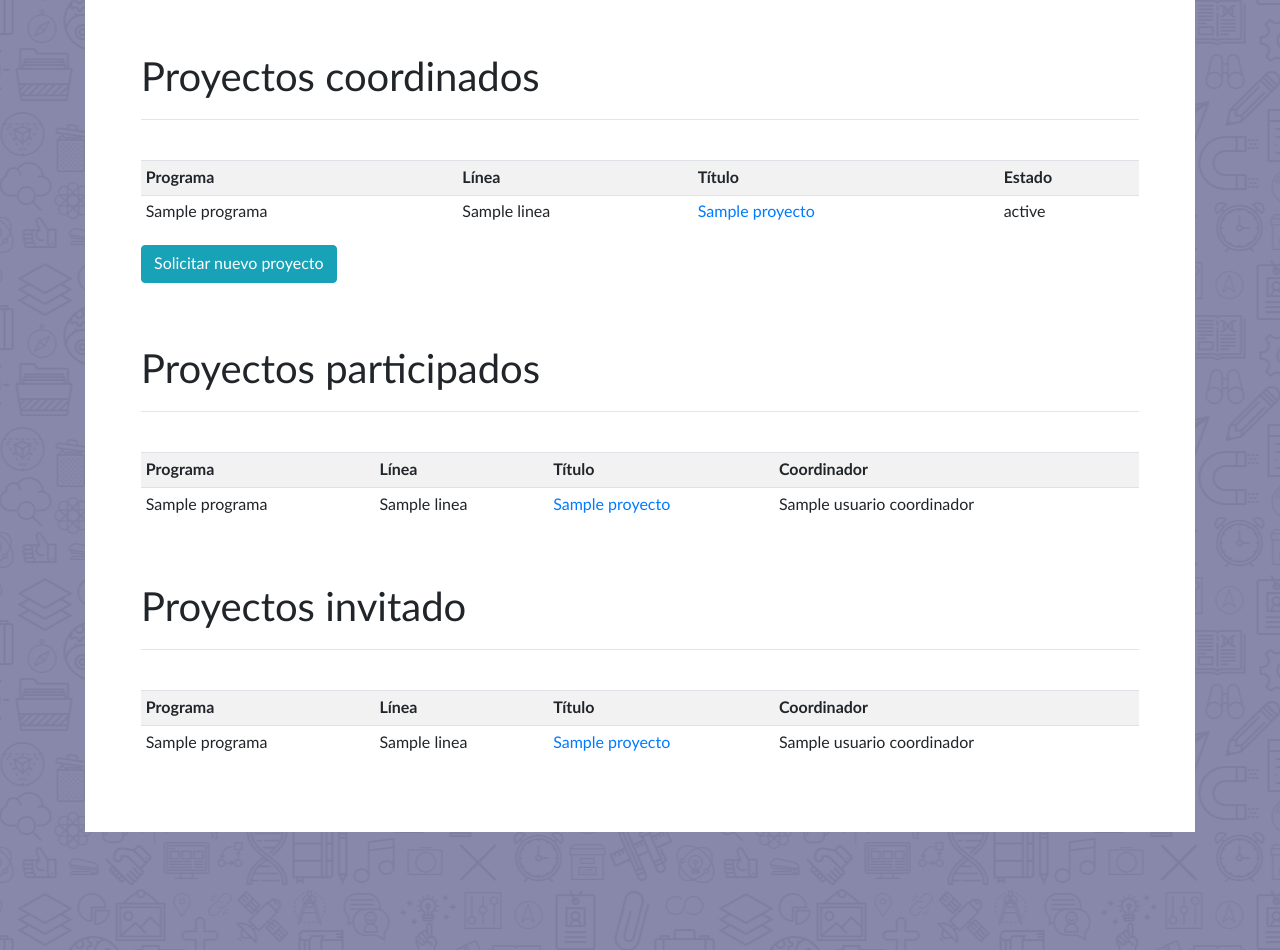
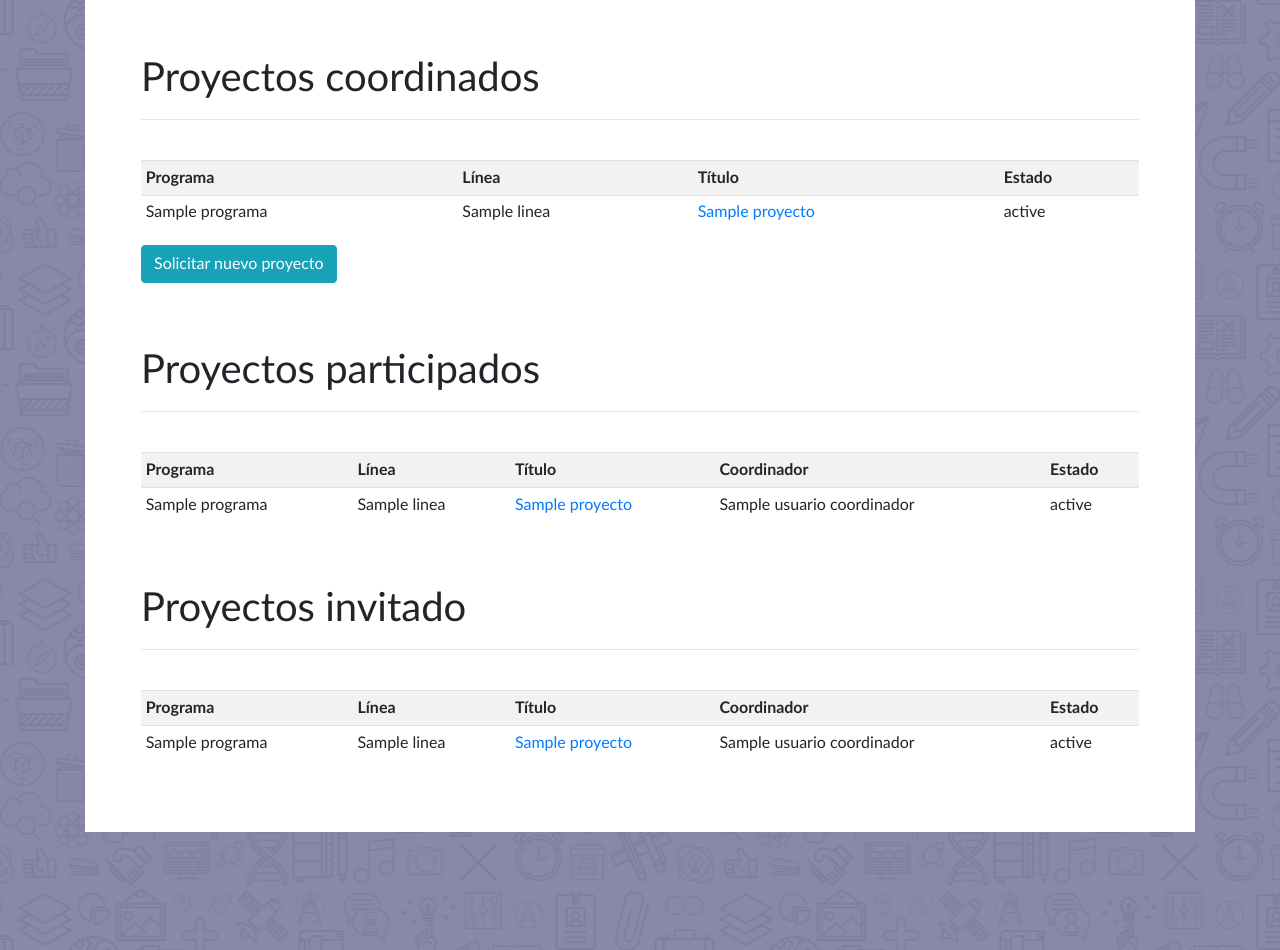
Before and after one commit to Servicio-Informatica-Comunicaciones-UZ/manhattan, a Django app: template templates/proyecto/mis-proyectos.html in a window 1280 px wide. Shown: the part 57-1007 px from the top of the page. Run offline with Django 3.2, Linux system fonts and the light colour scheme; a user stored in the database is signed in; tables that the repository leaves empty hold one stand-in row (values such as "Sample post"); the template is opened without the code that fills it: most values are stand-ins (such as "Sample title", 1, 10 or a date in 2020); some libraries are stand-ins or nearby versions; some web fonts are replaced.

```diff
--- a/templates/proyecto/mis-proyectos.html
+++ b/templates/proyecto/mis-proyectos.html
@@ -1,6 +1,6 @@
 {% extends 'base.html' %}
 {% load i18n %}
-{% block title %}{% trans "Proyectos vinculadosl usuario" %}{% endblock title %}
+{% block title %}{% trans "Proyectos vinculados al usuario" %}{% endblock title %}
 {% block description %}{% trans "Proyectos vinculados al usuario" %}{% endblock description %}
 
 {% block content %}
@@ -48,6 +48,7 @@
                     <th>{% trans 'Línea' %}</th>
                     <th>{% trans 'Título' %}</th>
                     <th>{% trans 'Coordinador' %}</th>
+                    <th>{% trans 'Estado' %}</th>
                 </tr>
                 {% for proyecto in proyectos_participados %}
                     <tr>
@@ -55,6 +56,7 @@
                         <td>{{proyecto.linea.nombre}}</td>
                         <td><a href="{% url 'proyecto_detail' proyecto.id %}">{{ proyecto.titulo }}</a></td>
                         <td>{{proyecto.get_usuario_coordinador.get_full_name}}</td>
+                        <td>{{proyecto.get_estado_display}}</td>
                     </tr>
                 {% endfor %}
             </table>
@@ -77,6 +79,7 @@
                     <th>{% trans 'Línea' %}</th>
                     <th>{% trans 'Título' %}</th>
                     <th>{% trans 'Coordinador' %}</th>
+                    <th>{% trans 'Estado' %}</th>
                 </tr>
                 {% for proyecto in proyectos_invitado %}
                     <tr>
@@ -84,6 +87,7 @@
                         <td>{{proyecto.linea.nombre}}</td>
                         <td><a href="{% url 'proyecto_detail' proyecto.id %}">{{ proyecto.titulo }}</a></td>
                         <td>{{proyecto.get_usuario_coordinador.get_full_name}}</td>
+                        <td>{{proyecto.get_estado_display}}</td>
                     </tr>
                 {% endfor %}
             </table>
```
Lines whose indentation alone changed are shown as unchanged.
